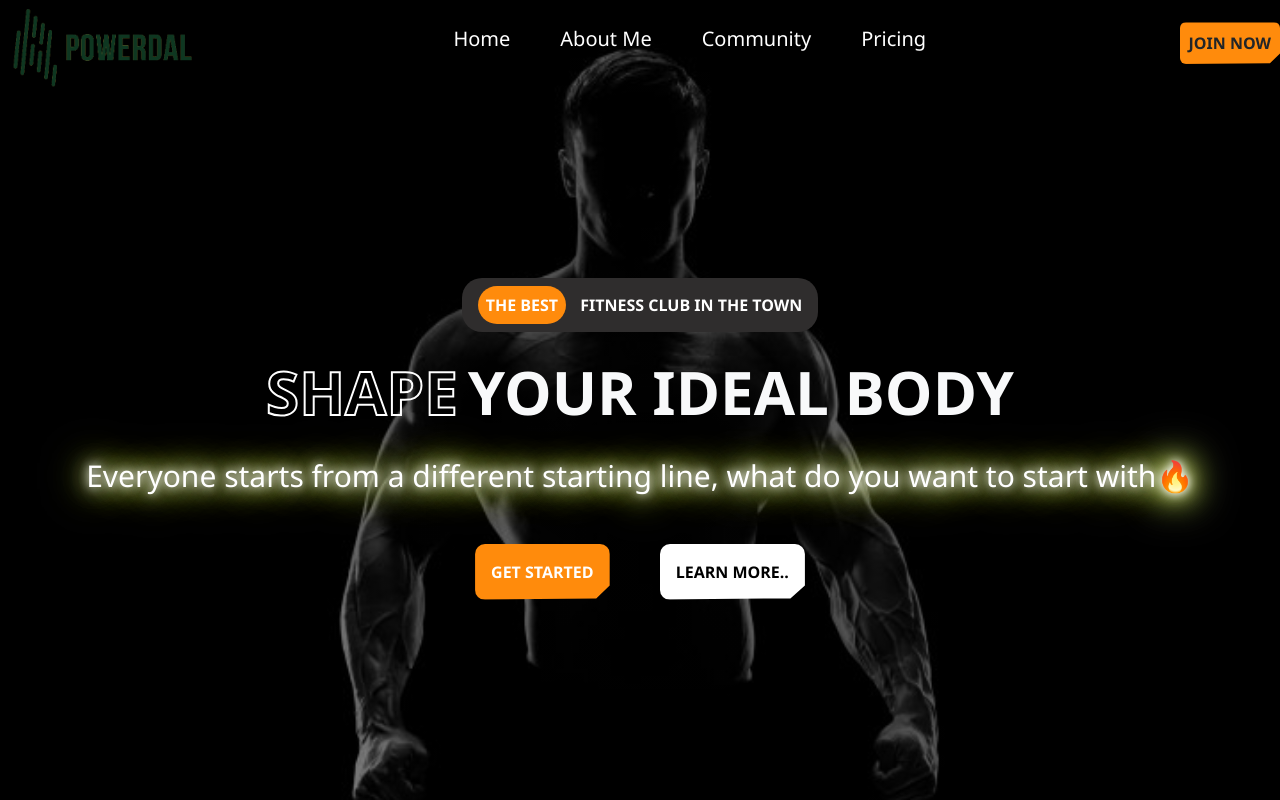
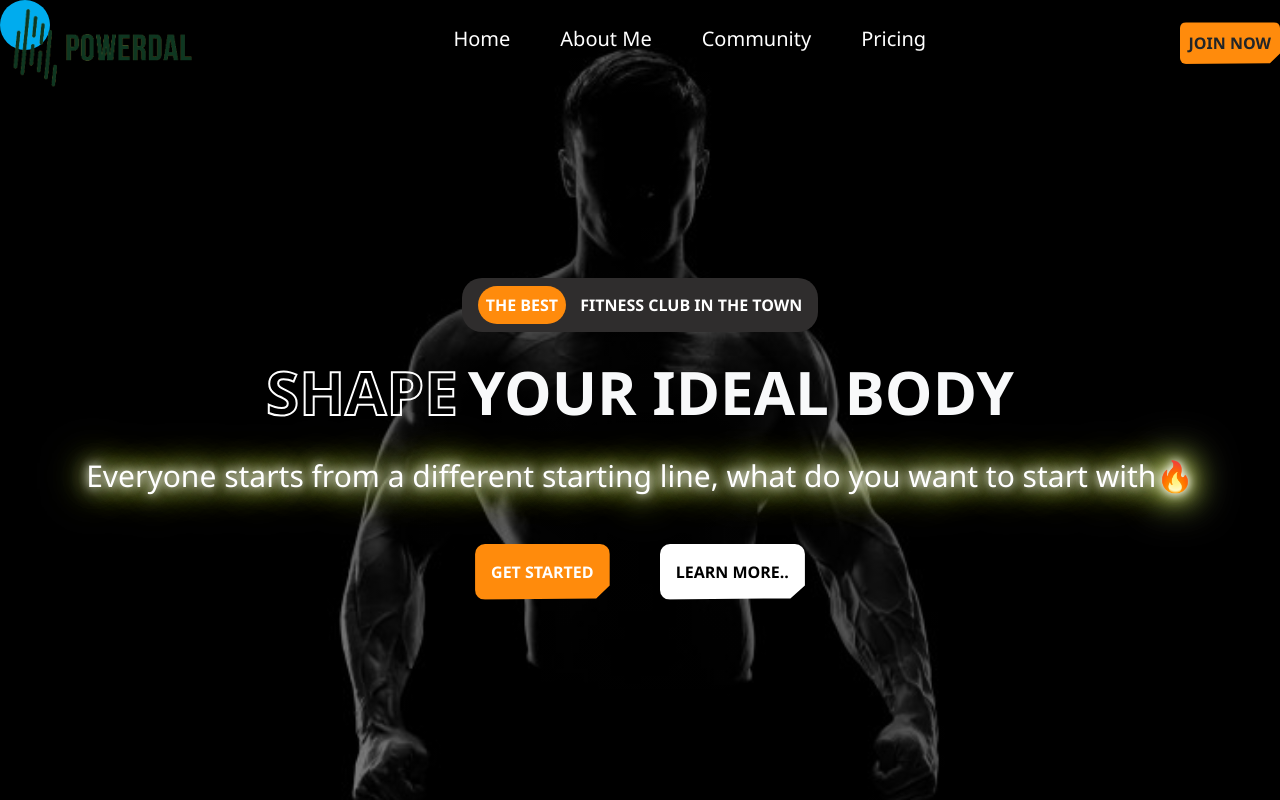
Before and after one commit to Ejaz-100400/professional-gym-website, a React (Vite) app: page / in a window 1280 px wide. Shown: the top 800 px of the page. Built offline with nearby package versions, Linux system fonts and the light colour scheme.

Commit message:
cursor test 1 25/11 nyt

```diff
--- a/index.html
+++ b/index.html
@@ -17,8 +17,10 @@
 
 <script src="https://cdn.jsdelivr.net/npm/swiper@8/swiper-bundle.min.js"></script>
   </head>
-  <body>
-    <div id="root"></div>
+  <body oncontextmenu="return false">
+    <div id="root">
+    </div>
+
     <script type="module" src="/src/main.jsx"></script>
   </body>
 </html>
--- a/src/App.css
+++ b/src/App.css
@@ -2,6 +2,18 @@
   margin:0;
   padding:0;
   font-family: 'Segoe UI';
+}
+body{
+  cursor:grab;
+}
+.cursor{
+  height:50px;
+  width:50px;
+  background-color: #00acee;
+  border-radius: 50%;
+  position: absolute;
+  z-index:5;
+  transition:all 0.1s ease-in-out;
 }
 /* h1{
   word-spacing:5px;
--- a/src/App.jsx
+++ b/src/App.jsx
@@ -8,18 +8,18 @@ import ProductsCateg from './Components/ProductsCategories/ProductsCateg'
 import NewReview from './Components/ProductsCategories/ProductsDescBarPanel/Reviews/NewReview'
 import PricingPlans from './Components/Pricing Plans/PricingPlans'
 import Footer from './Components/Footer/Footer'
-// const newReview = function disp(){
-//   if(document.querySelector('.products--newreview--panel').style.display=='none'){
-//     document.querySelector('.products-newreview').style.display=='none'
-//   }
-//   else{
-//     document.querySelector('.products-newreview').style.display=='block'
-//   }
-// }
 function App() {
-
+  function moveanim(){
+  var cursor=document.querySelector('.cursor');
+  document.onmousemove =function(e) {
+    cursor.style.left=(e.pageX-25)+'px';
+    cursor.style.top=(e.pageY-25)+'px';
+    cursor.style.display='block';
+  }
+  }
   return (
-    <div className="App black-bg-1">
+    <div className="App black-bg-1 position-relative" onmousemove={moveanim}>
+       <div className="cursor"></div>
       <Header/>
       <Main />
       <div className='bg-main-scroll scroll-anim'>
--- a/src/Components/Header/Header.jsx
+++ b/src/Components/Header/Header.jsx
@@ -1,4 +1,5 @@
 import imglogo from "../../assets/power_CRP-removebg-preview.png"
+
 
 export  default function Header(){
        window.onscroll = function(){
```
